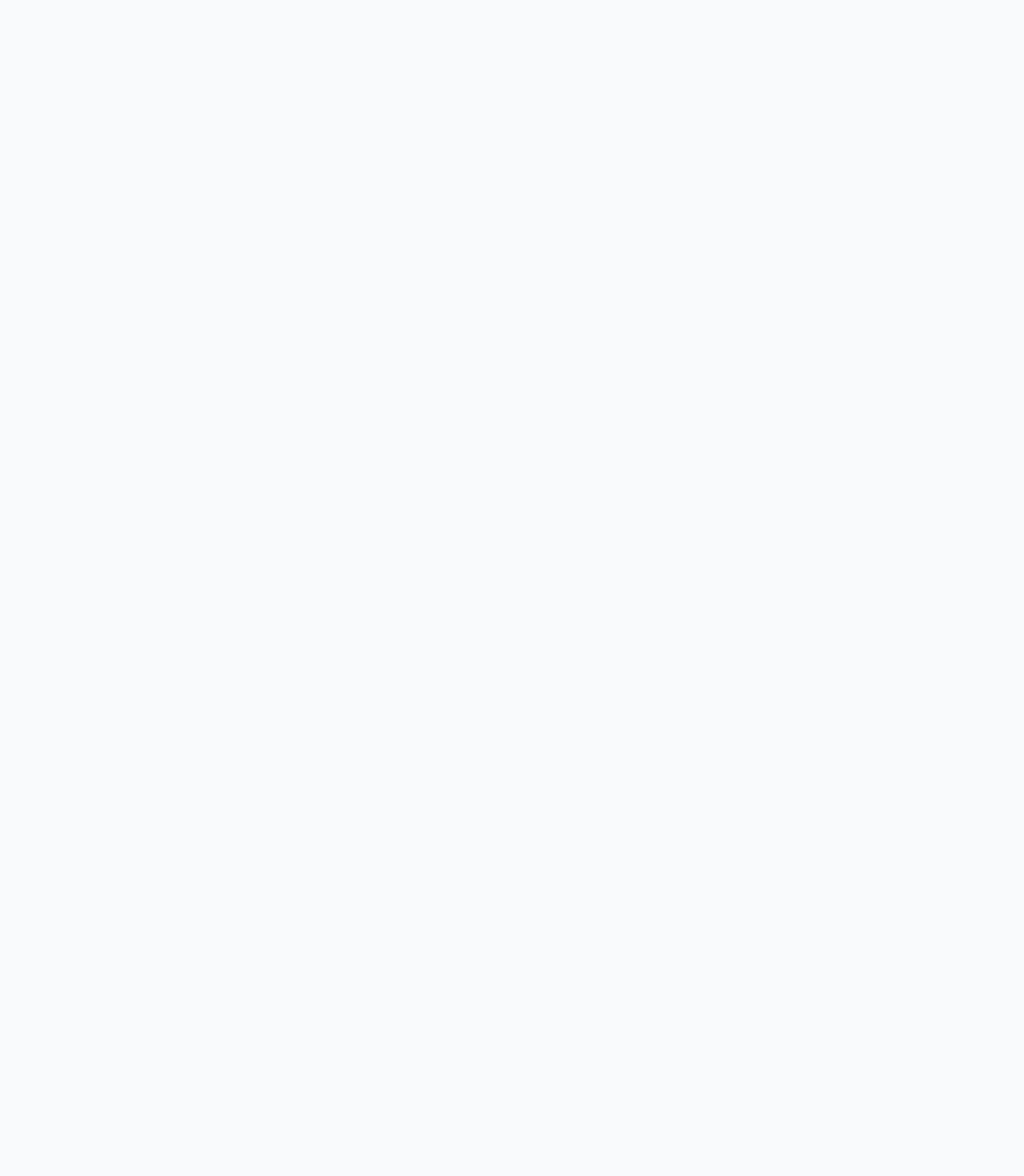
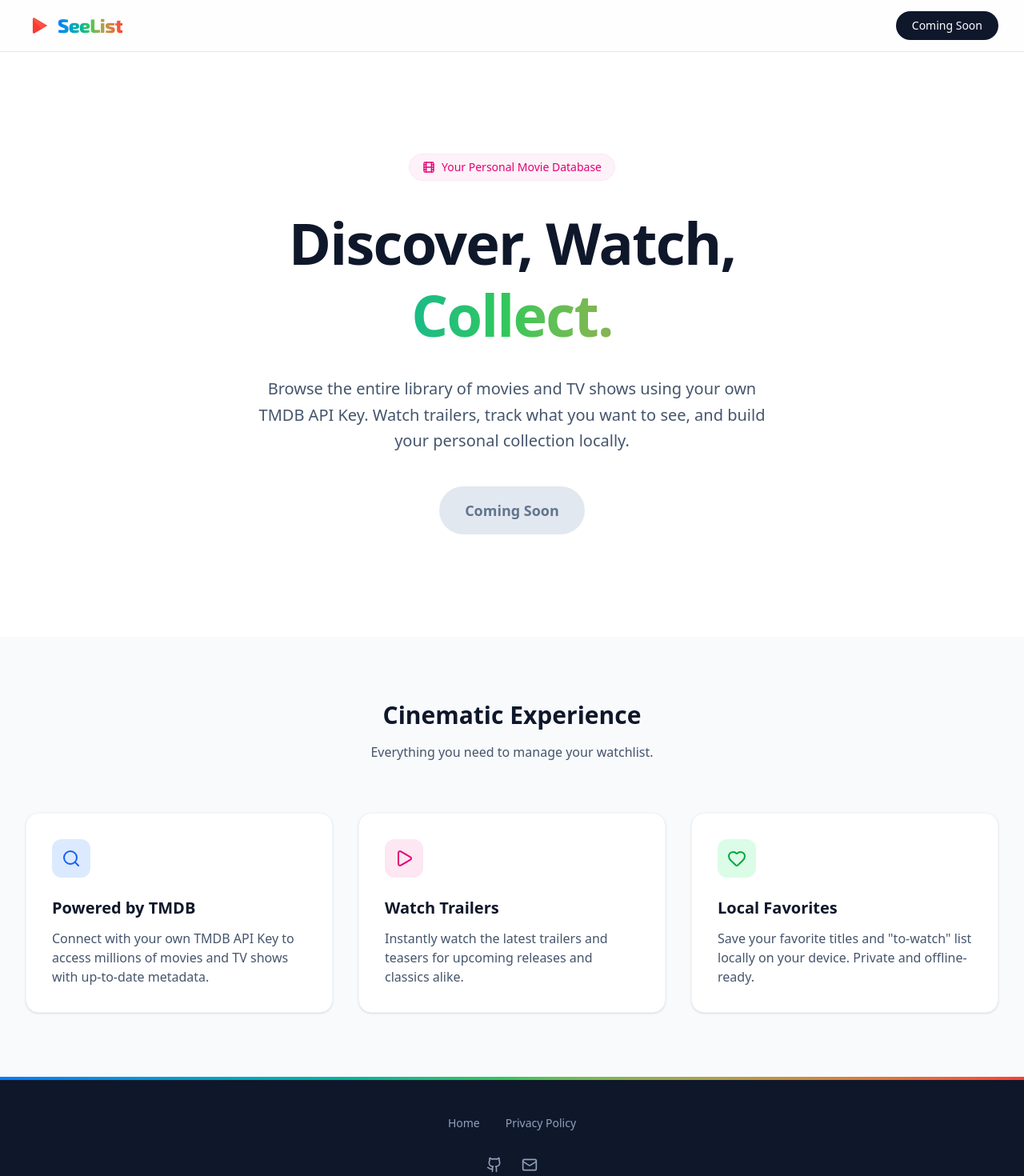
Before and after one commit to yannis-yu/ByteLand, a React (Vite) app: page /seelist in a window 1280 px wide. Before the commit this address had no page. Shown: the top 1470 px of the page at 80% size. Before the commit the page ends 800 px from the top, so only its background shows below. Built offline with nearby package versions, Linux system fonts and the light colour scheme.

Commit message:
feat: add SeeList app with landing page and animated icon

```diff
--- a/src/App.tsx
+++ b/src/App.tsx
@@ -1,6 +1,7 @@
 import { Routes, Route } from 'react-router-dom';
 import Home from './pages/Home';
 import JulesGo from './pages/JulesGo';
+import SeeList from './pages/SeeList';
 import ScrollToTop from './components/ScrollToTop';
 
 function App() {
@@ -10,6 +11,7 @@ function App() {
       <Routes>
         <Route path="/" element={<Home />} />
         <Route path="/jules-go" element={<JulesGo />} />
+        <Route path="/seelist" element={<SeeList />} />
       </Routes>
     </>
   );
--- a/src/pages/Home.tsx
+++ b/src/pages/Home.tsx
@@ -146,16 +146,49 @@ export default function Home() {
                 </div>
               </motion.div>
 
-              {/* Coming Soon Card */}
-              <div className="bg-white/50 rounded-2xl border-2 border-dashed border-slate-300 flex flex-col items-center justify-center p-8 text-center min-h-[400px]">
-                <div className="w-16 h-16 bg-slate-100 rounded-full flex items-center justify-center mb-4 text-slate-400">
-                  <Code className="w-8 h-8" />
+              {/* SeeList Card */}
+              <motion.div
+                whileHover={{ y: -5 }}
+                className="bg-white rounded-2xl overflow-hidden shadow-sm border border-slate-200 flex flex-col relative group"
+              >
+                {/* Tri-color Accent Border */}
+                <div className="absolute top-0 left-0 right-0 h-1.5 bg-gradient-tri"></div>
+                <div className="h-48 bg-slate-900 flex items-center justify-center relative overflow-hidden">
+                  {/* Background Effect */}
+                  <div className="absolute inset-0 bg-[radial-gradient(circle_at_center,_var(--tw-gradient-stops))] from-slate-800 to-slate-900"></div>
+                  {/* SeeList Icon */}
+                  <img src="/assets/images/seelist-icon.svg" alt="SeeList Icon" className="w-24 h-24 drop-shadow-lg relative z-10" />
                 </div>
-                <h3 className="text-xl font-bold text-slate-500 mb-2">Coming Soon</h3>
-                <p className="text-slate-400 max-w-xs">
-                  From real-time transport info to lifestyle utilities, we are brewing new apps to make your day easier. Stay tuned!
-                </p>
-              </div>
+                <div className="p-8 flex-1 flex flex-col">
+                  <div className="flex items-center gap-3 mb-4">
+                    <h3 className="text-2xl font-extrabold tracking-tight font-brand text-gradient-tri">SeeList</h3>
+                    <span className="px-2.5 py-0.5 rounded-full bg-slate-100 text-slate-600 text-xs font-bold">Coming Soon</span>
+                  </div>
+                  <p className="text-slate-600 mb-6 flex-1">
+                    Your personal movie and TV show tracker. Browse the TMDB library, watch trailers, and manage your watchlist with your own API key.
+                  </p>
+                  <ul className="space-y-2 mb-8 text-sm text-slate-600">
+                    <li className="flex items-center gap-2">
+                      <div className="w-1.5 h-1.5 rounded-full bg-rgb-blue"></div>
+                      Powered by TMDB API
+                    </li>
+                    <li className="flex items-center gap-2">
+                      <div className="w-1.5 h-1.5 rounded-full bg-rgb-blue"></div>
+                      Watch Trailers
+                    </li>
+                    <li className="flex items-center gap-2">
+                      <div className="w-1.5 h-1.5 rounded-full bg-rgb-blue"></div>
+                      Local Favorites Collection
+                    </li>
+                  </ul>
+                  <Link
+                    to="/seelist"
+                    className="block w-full py-3 rounded-lg border-2 border-slate-200 text-slate-600 font-bold hover:border-rgb-blue hover:text-rgb-blue transition-colors text-center"
+                  >
+                    Learn More
+                  </Link>
+                </div>
+              </motion.div>
             </div>
           </div>
         </section>
--- /dev/null
+++ b/src/pages/SeeList.tsx
@@ -0,0 +1,129 @@
+import { motion } from 'framer-motion';
+import { Film, Heart, Play, Github, Mail, Search } from 'lucide-react';
+import { Link } from 'react-router-dom';
+
+export default function SeeList() {
+  return (
+    <div className="min-h-screen font-sans bg-slate-50">
+      {/* Header */}
+      <header className="fixed top-0 left-0 right-0 bg-white/80 backdrop-blur-md z-50 border-b border-slate-200">
+        <div className="max-w-7xl mx-auto px-4 sm:px-6 lg:px-8 flex items-center justify-between h-16">
+          <Link to="/" className="flex items-center gap-2 group">
+            <img src="/assets/images/seelist-icon.svg" alt="SeeList Icon" className="h-8 w-auto group-hover:scale-110 transition-transform" />
+            <span className="text-2xl font-extrabold tracking-tight font-brand text-gradient-tri">SeeList</span>
+          </Link>
+          <div className="flex items-center gap-4">
+            <a
+              href="#"
+              className="inline-flex items-center px-5 py-2 rounded-full bg-slate-900 text-white font-medium hover:bg-slate-800 transition-colors text-sm"
+            >
+              Coming Soon
+            </a>
+          </div>
+        </div>
+      </header>
+
+      <main className="pt-16">
+        {/* Hero Section */}
+        <section className="relative py-20 lg:py-32 overflow-hidden bg-white">
+          <div className="absolute inset-0 -z-10 bg-[linear-gradient(to_right,#8080800a_1px,transparent_1px),linear-gradient(to_bottom,#8080800a_1px,transparent_1px)] bg-[size:14px_24px]"></div>
+
+          <div className="max-w-7xl mx-auto px-4 sm:px-6 lg:px-8 text-center">
+            <motion.div
+              initial={{ opacity: 0, y: 20 }}
+              animate={{ opacity: 1, y: 0 }}
+              transition={{ duration: 0.5 }}
+            >
+              {/* Badge */}
+              <div className="inline-flex items-center px-4 py-1.5 rounded-full bg-pink-50 border border-pink-100 text-pink-600 text-sm font-medium mb-8">
+                <Film className="w-4 h-4 mr-2" />
+                Your Personal Movie Database
+              </div>
+
+              <h1 className="text-5xl sm:text-7xl font-extrabold text-slate-900 tracking-tight mb-8 leading-tight">
+                Discover, Watch,
+                <div className="text-gradient-tri">Collect.</div>
+              </h1>
+
+              <p className="text-lg sm:text-xl text-slate-600 max-w-2xl mx-auto mb-10 leading-relaxed">
+                Browse the entire library of movies and TV shows using your own TMDB API Key. Watch trailers, track what you want to see, and build your personal collection locally.
+              </p>
+
+              <div className="flex flex-col sm:flex-row justify-center gap-4">
+                <button
+                  disabled
+                  className="inline-flex items-center justify-center px-8 py-4 rounded-full bg-slate-200 text-slate-500 font-bold text-lg cursor-not-allowed"
+                >
+                  Coming Soon
+                </button>
+              </div>
+            </motion.div>
+          </div>
+        </section>
+
+        {/* Features Grid */}
+        <section className="py-20 bg-slate-50">
+          <div className="max-w-7xl mx-auto px-4 sm:px-6 lg:px-8">
+            <div className="text-center mb-16">
+              <h2 className="text-3xl font-bold text-slate-900">Cinematic Experience</h2>
+              <p className="text-slate-600 mt-4">Everything you need to manage your watchlist.</p>
+            </div>
+
+            <div className="grid md:grid-cols-3 gap-8">
+              {/* TMDB Integration */}
+              <div className="bg-white rounded-2xl p-8 shadow-sm border border-slate-100 hover:border-blue-200 transition-colors">
+                <div className="w-12 h-12 bg-blue-100 rounded-xl flex items-center justify-center mb-6 text-blue-600">
+                  <Search className="w-6 h-6" />
+                </div>
+                <h3 className="text-xl font-bold text-slate-900 mb-3">Powered by TMDB</h3>
+                <p className="text-slate-600">
+                  Connect with your own TMDB API Key to access millions of movies and TV shows with up-to-date metadata.
+                </p>
+              </div>
+
+              {/* Trailers */}
+              <div className="bg-white rounded-2xl p-8 shadow-sm border border-slate-100 hover:border-pink-200 transition-colors">
+                <div className="w-12 h-12 bg-pink-100 rounded-xl flex items-center justify-center mb-6 text-pink-600">
+                  <Play className="w-6 h-6" />
+                </div>
+                <h3 className="text-xl font-bold text-slate-900 mb-3">Watch Trailers</h3>
+                <p className="text-slate-600">
+                  Instantly watch the latest trailers and teasers for upcoming releases and classics alike.
+                </p>
+              </div>
+
+              {/* Local Collection */}
+              <div className="bg-white rounded-2xl p-8 shadow-sm border border-slate-100 hover:border-green-200 transition-colors">
+                <div className="w-12 h-12 bg-green-100 rounded-xl flex items-center justify-center mb-6 text-green-600">
+                  <Heart className="w-6 h-6" />
+                </div>
+                <h3 className="text-xl font-bold text-slate-900 mb-3">Local Favorites</h3>
+                <p className="text-slate-600">
+                  Save your favorite titles and "to-watch" list locally on your device. Private and offline-ready.
+                </p>
+              </div>
+            </div>
+          </div>
+        </section>
+
+        {/* Footer */}
+        <footer className="bg-slate-900 text-slate-400 py-12 relative">
+          <div className="absolute top-0 left-0 right-0 h-1 bg-gradient-tri"></div>
+          <div className="max-w-7xl mx-auto px-4 sm:px-6 lg:px-8 text-center">
+            <div className="flex justify-center gap-8 mb-8 text-sm font-medium">
+              <Link to="/" className="hover:text-white transition-colors">Home</Link>
+              <Link to="/privacy-policy" className="hover:text-white transition-colors">Privacy Policy</Link>
+            </div>
+            <div className="flex justify-center gap-6 mb-8">
+              <a href="https://github.com/ByteLandTechnology" target="_blank" rel="noopener noreferrer" className="hover:text-white transition-colors"><Github className="w-5 h-5" /></a>
+              <a href="mailto:info@byteland.app" className="hover:text-white transition-colors"><Mail className="w-5 h-5" /></a>
+            </div>
+            <div className="text-xs text-slate-600">
+              &copy; 2025 ByteLand Technology Limited. All rights reserved.
+            </div>
+          </div>
+        </footer>
+      </main>
+    </div>
+  );
+}
```
Also changed, not shown: public/assets/images/seelist-icon.svg (added), 1 other file (tests, documents, lock files or other folders).
